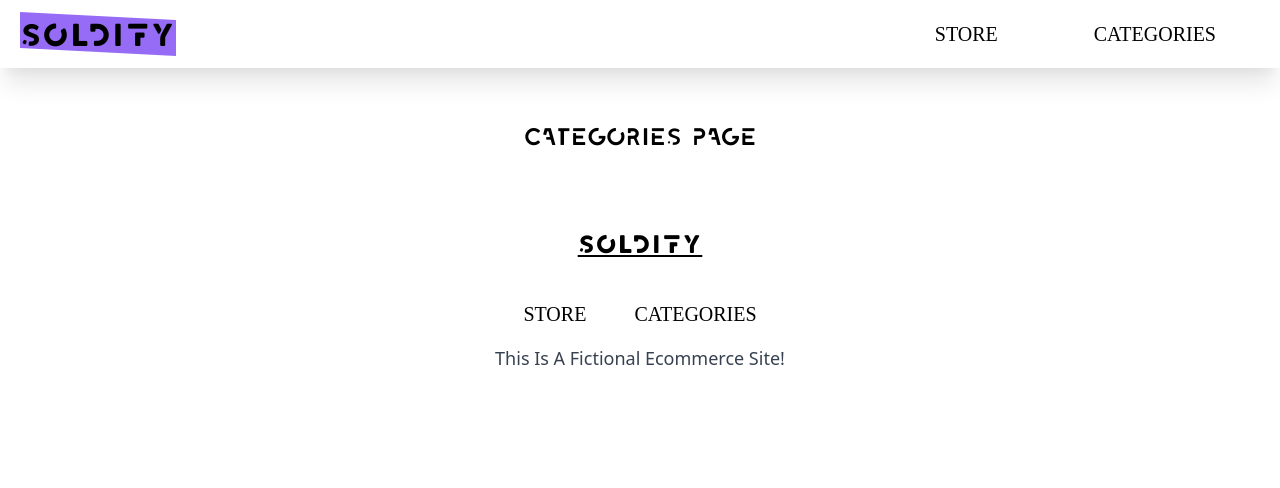
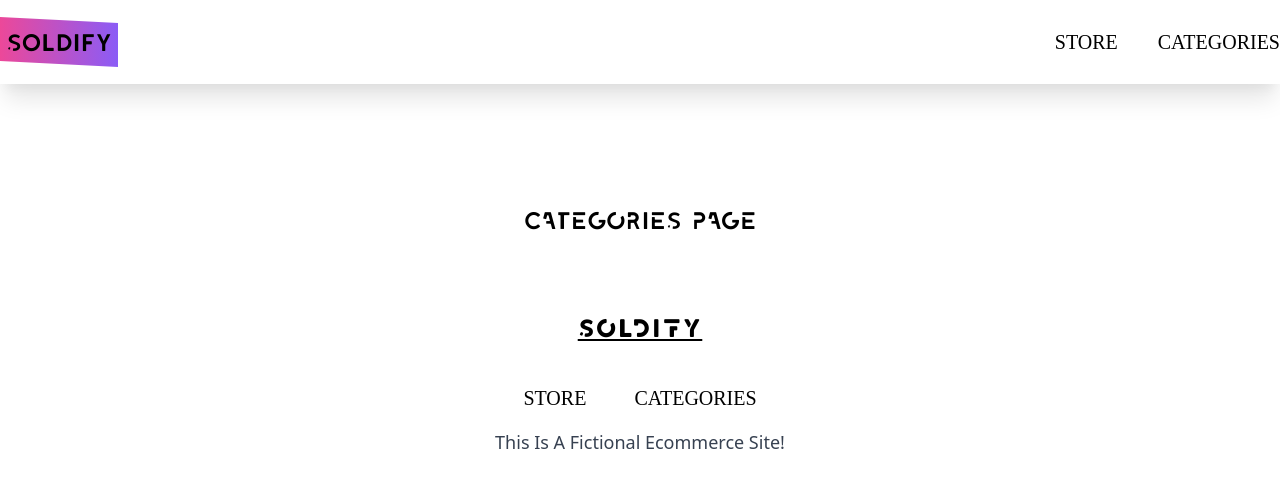
Before and after one commit to AbhishekRauthan/Soldify, a React (Vite) app: page /categories in a window 1280 px wide. Shown: the top 488 px of the page. Built offline with nearby package versions, Linux system fonts and the light colour scheme; no server answers; a web font is replaced by a local one.

Commit message:
redid Navbar for better readability

```diff
--- a/src/components/Links.tsx
+++ b/src/components/Links.tsx
@@ -16,12 +16,6 @@ const Links = () => {
         </Link>
         <span className="bottom-span" />
       </div>
-      {/* <div className="nav-div">
-        <Link className="nav-item peer" to="#">
-          hello
-        </Link>
-        <span className="bottom-span" />
-      </div> */}
     </>
   );
 };
--- a/src/components/Navbar.tsx
+++ b/src/components/Navbar.tsx
@@ -1,34 +1,18 @@
 import React, { useState } from "react";
-import { Link } from 'react-router-dom'
-import Links from './Links'
+import { Link } from "react-router-dom";
+import Links from "./Links";
 
 const Navbar = () => {
   const [closed, setClosed] = useState(true);
   return (
-    <div className="overflow-visible">
-      <header className="fixed block top-0 bg-white shadow-xl py-4 z-50 w-full">
-        <div className="container relative px-4  md:px-5 flex justify-between items-center ">
-          <div className="bg-purple-500/90 skew-y-3">
-            <h1 className="font-lexio text-2xl md:text-3xl uppercase -skew-y-3 font-bold tracking-widest">
-             <Link to="/">
-               soldify
-             </Link>
+    <header className="bg-white w-full px-5 xl:px-0 sticky top-0 shadow-md lg:shadow-xl py-4 z-20">
+      <nav className="py-1 container relative flex justify-between items-center">
+        <div className="skew-y-3 bg-gradient-to-r from-pink-500  to-purple-500">
+          <h1 className="font-lexio text-2xl text-black capitalize -skew-y-3 p-1.5">
+            <Link to="/">Soldify</Link>
           </h1>
         </div>
-          <nav
-            className={`${
-              closed ? "hidden" : ""
-            } absolute shadow-xl top-10 right-5 flex flex-col w-40 items-start pt-4 z-20 bg-white `}
-          >
-            <Links />
-          </nav>
-          <nav className="hidden mx-11 md:inline-flex justify-end items-center flex-grow space-x-24">
-            <Links />
-          </nav>
-          <span
-            className="cursor-pointer md:hidden"
-            onClick={() => setClosed(!closed)}
-          >
+        <span className="md:hidden" onClick={() => setClosed(!closed)}>
           <svg
             className={closed ? `h-7 w-7` : "hidden"}
             xmlns="http://www.w3.org/2000/svg"
@@ -58,9 +42,15 @@ const Navbar = () => {
             />
           </svg>
         </span>
-        </div>
+        <ul
+          className={`${
+            closed ? "hidden" : ""
+          } absolute md:relative md:inline-flex text-right bg-white shadow-xl top-12 -right-3 md:top-0 md:right-0 space-y-3 md:space-y-0 md:space-x-10 p-3 md:p-0 md:flex-grow justify-end md:shadow-none md:bg-transparent`}
+        >
+          <Links />
+        </ul>
+      </nav>
     </header>
-    </div>
   );
 };
 
```
Lines whose indentation alone changed are shown as unchanged.
